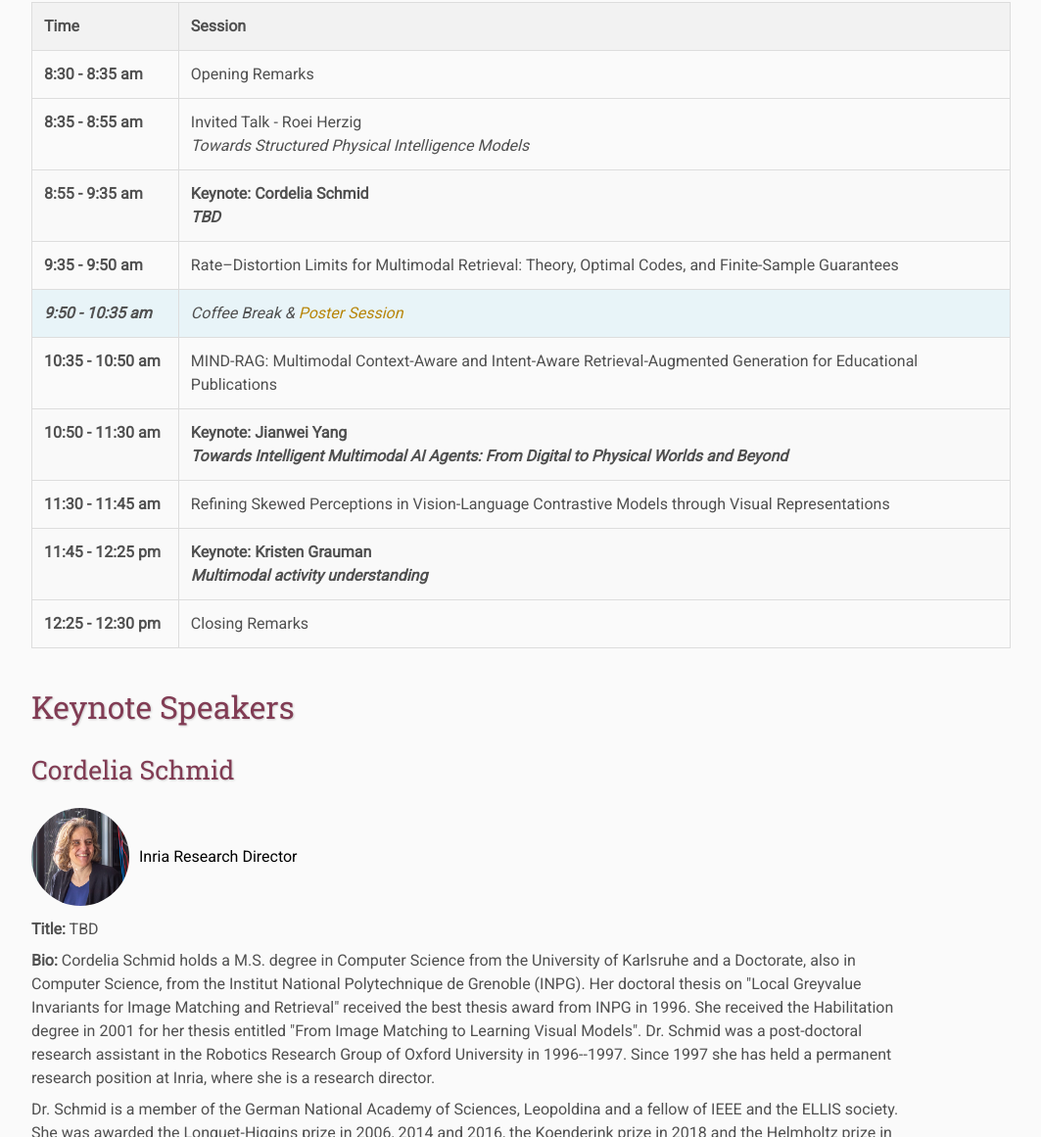
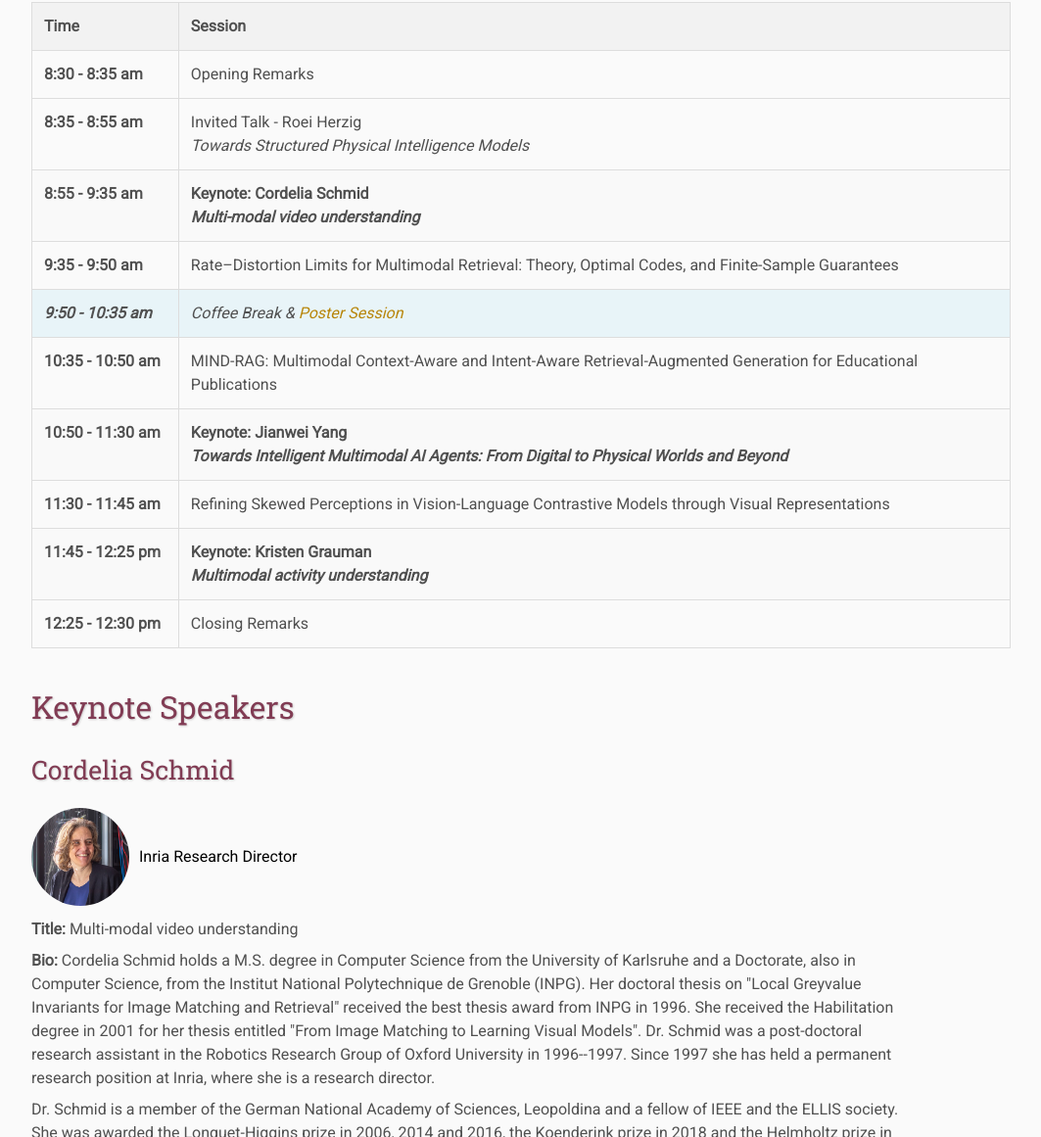
Before and after one commit to mrr-workshop/mrr-workshop.github.io, a plain HTML site: page index.html in a window 1280 px wide. Shown: the part 2578-3739 px from the top of the page at 98% size, without its empty margins (108-1171 px from the left). Drawn offline with Linux system fonts and the light colour scheme.

Commit message:
Update Cordelia's keynote title to 'Multi-modal video understanding'

```diff
--- a/index.html
+++ b/index.html
@@ -232,7 +232,7 @@ Multimodal representation learning is central to modern AI, enabling application
             </tr>
             <tr class="keynote-row">
                 <td class="time-col">8:55 - 9:35 am</td>
-                <td class="session-col">Keynote: Cordelia Schmid<br><i>TBD</i></td>
+                <td class="session-col">Keynote: Cordelia Schmid<br><i>Multi-modal video understanding</i></td>
             </tr>
             <tr>
                 <td class="time-col">9:35 - 9:50 am</td>
@@ -271,7 +271,7 @@ Multimodal representation learning is central to modern AI, enabling application
     <a class="profile-link" href="https://cordeliaschmid.github.io/">
         <img class="profile-image" src="./assets/Keynote_mrr25/Cordelia.jpg" alt="Cordelia Schmid"> Inria Research Director
     </a>
-    <p style="margin: 12px 0 4px 0; padding: 0;"><strong>Title:</strong> TBD</p>
+    <p style="margin: 12px 0 4px 0; padding: 0;"><strong>Title:</strong> Multi-modal video understanding</p>
     <p style="margin: 8px 0 0 0; padding: 0;"><strong>Bio:</strong> Cordelia Schmid holds a M.S. degree in Computer Science from the University of Karlsruhe and a Doctorate, also in Computer Science, from the Institut National Polytechnique de Grenoble (INPG). Her doctoral thesis on "Local Greyvalue Invariants for Image Matching and Retrieval" received the best thesis award from INPG in 1996. She received the Habilitation degree in 2001 for her thesis entitled "From Image Matching to Learning Visual Models". Dr. Schmid was a post-doctoral research assistant in the Robotics Research Group of Oxford University in 1996--1997. Since 1997 she has held a permanent research position at Inria, where she is a research director.</p>
     <p style="margin: 8px 0 24px 0; padding: 0;">Dr. Schmid is a member of the German National Academy of Sciences, Leopoldina and a fellow of IEEE and the ELLIS society. She was awarded the Longuet-Higgins prize in 2006, 2014 and 2016, the Koenderink prize in 2018 and the Helmholtz prize in 2023, all for fundamental contributions in computer vision that have withstood the test of time. She received an ERC advanced grant in 2013, the Humboldt research award in 2015, the Inria & French Academy of Science Grand Prix in 2016, the Royal Society Milner award in 2020 and the PAMI distinguished researcher award in 2021. In 2023 she received the Körber European Science Prize and in 2024 the European Inventor Award in the research category. Dr. Schmid has been an Associate Editor for IEEE PAMI (2001--2005) and for IJCV (2004--2012), an editor-in-chief for IJCV (2013--2018), a program chair of IEEE CVPR 2005 and ECCV 2012 as well as a general chair of IEEE CVPR 2015, ECCV 2020 and ICCV 2023. Starting 2018 she holds a joint appointment with Google research.</p>
 
```
